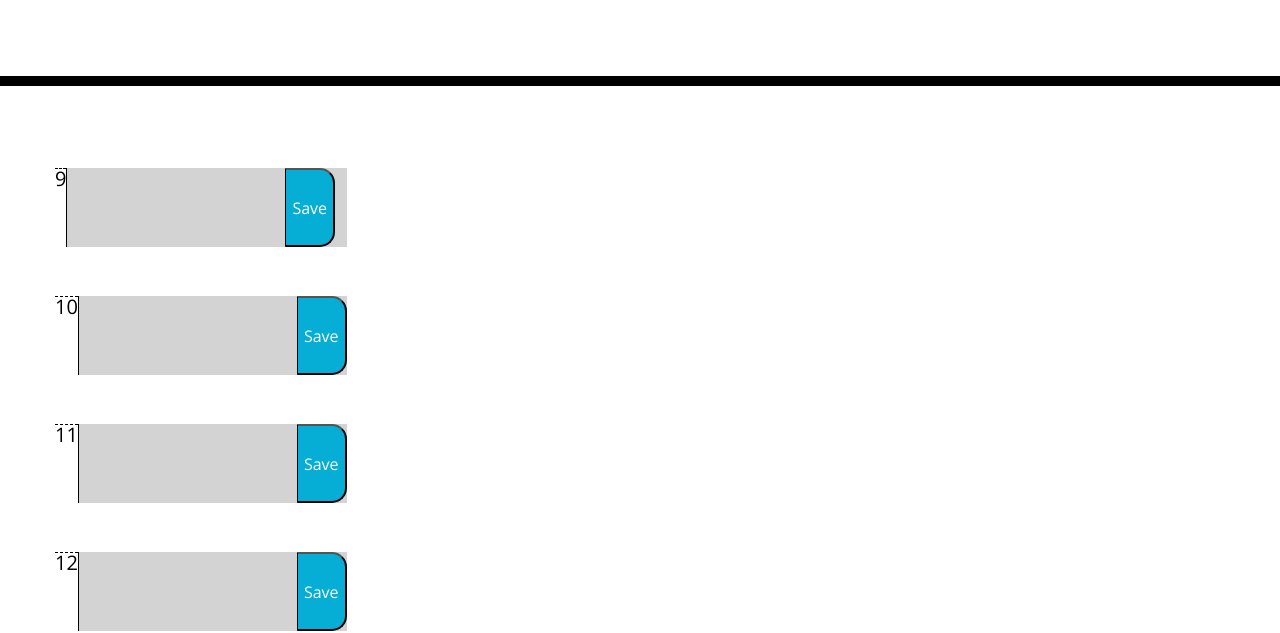
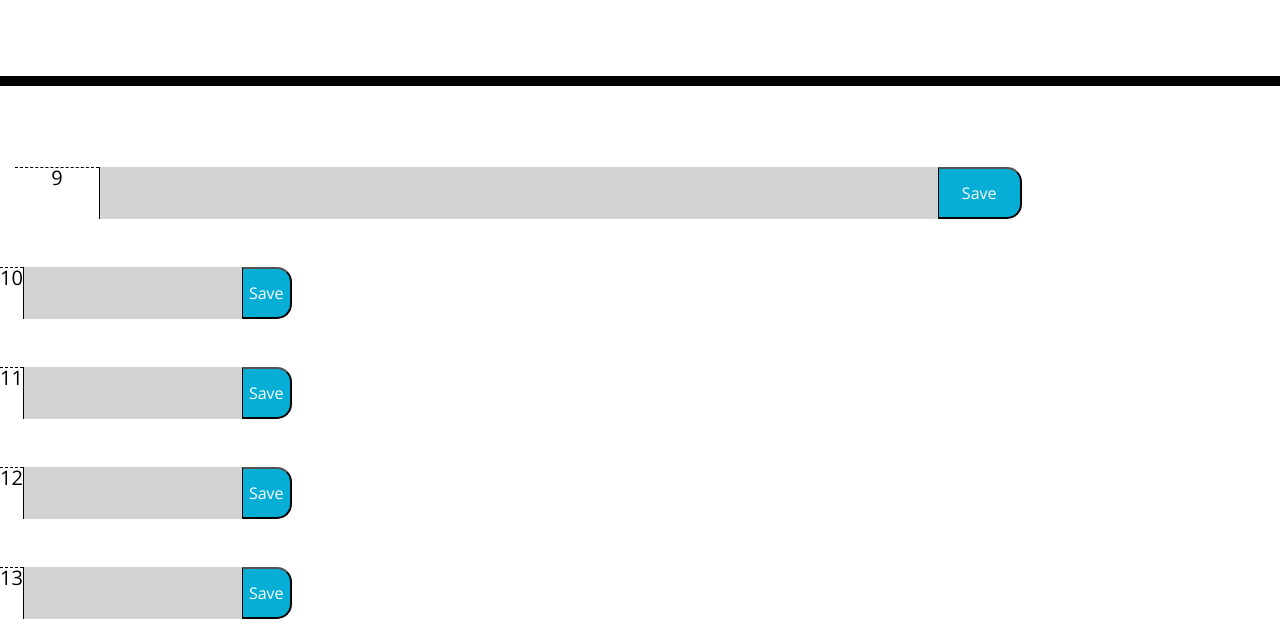
Before and after one commit to graceyangyxt/a5-Third-Party-APIs-WorkDayScheduler, a plain HTML site: page index.html in a window 1280 px wide. Shown: the part 182-815 px from the top of the page. Drawn offline with nearby package versions, Linux system fonts and the light colour scheme.

Commit message:
question for align

```diff
--- a/Develop/javascript.js
+++ b/Develop/javascript.js
@@ -30,15 +30,16 @@
  for(var i=0; i<9; i++){
     var data=$('.time-block').children().eq(i);
     var hour= data.children().eq(0).text();
+    var textareaByHour=data.children().eq(1);
     console.log(hour)
 
 
     if (currentHour < hour){
-     data.addClass('future'); //给hour增加一个新的class
+     textareaByHour.addClass('future'); //给hour增加一个新的class
     }else if(currentHour == hour){
-     data.addClass('present');
+      textareaByHour.addClass('present');
     }else{
-     data.addClass('past');
+      textareaByHour.addClass('past');
     }
   }
   // loop through the timeblocks
--- a/Develop/style.css
+++ b/Develop/style.css
@@ -28,13 +28,11 @@ textarea{
 .time-block{
   text-align: center;
   border-radius: 15px;
+  white-space: pre-wrap;
+  height: 80px;
+  border-top: 1px solid white
 }
 
-.row {
-  white-space: pre-wrap;
-  height: 80px;
-  border-top: 1px solid white;;
-}
 
 .hour {
   background-color: #ffffff;
--- a/index.html
+++ b/index.html
@@ -28,7 +28,7 @@
       <p class="lead">A simple calendar app for scheduling your work day</p>
       <p id="currentDay" class="lead"></p>
     </header>
-    <div class="container ">
+    <div class="container col-lg-10 col-sm-10 m-0" style="align-content: center;">
       <!-- Timeblocks go here -->
       <!--
         create 8 timeblocks (div)
@@ -41,13 +41,13 @@
 
         add a data-hour attribute to the timeblock
       -->
-      <div class="row">
+
         <div class="time-block" >
 
-          <div id="nineAm" class="row">
-            <div class="hour" class="col-lg-1">9</div>
-            <textarea class="description" class="col-lg-10"></textarea>
-            <button class="saveBtn" class="col-lg-1">Save</button>
+          <div id="nineAm" class="row col-lg-12 col-sm-12">
+            <div class="hour col-lg-1">9</div>
+            <textarea class="description col-lg-10"></textarea>
+            <button class="saveBtn col-lg-1">Save</button>
           </div>
 
           <div id="tenAm" class="row">
@@ -99,7 +99,7 @@
           </div>
 
         </div>
-      </div>
+
       <!--
         create a div(hour), textarea(description), button(save)
 
```
